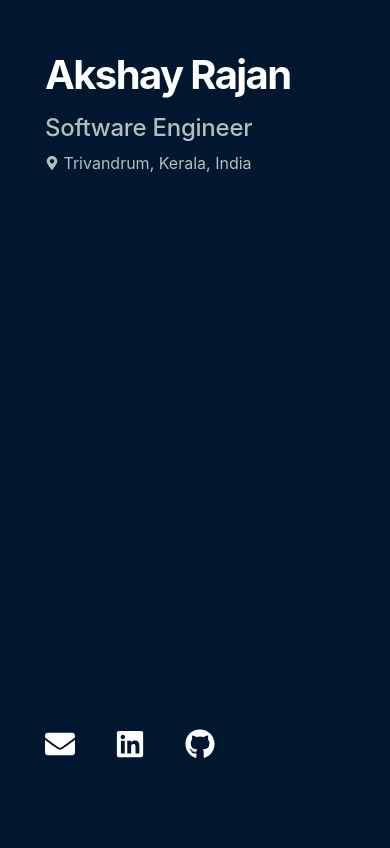
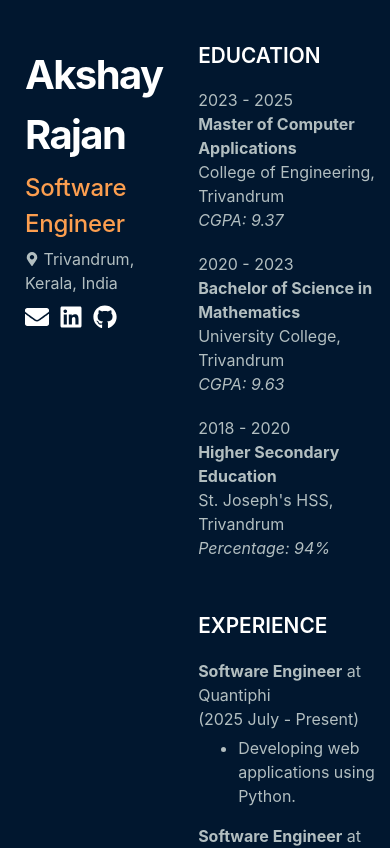
Before and after one commit to akshay-rajan/akshay-rajan.github.io, a React (Vite) app: page / in a window 390 px wide. Shown: the top 848 px of the page. Built offline with nearby package versions, Linux system fonts and the light colour scheme.

Commit message:
Fix layout

```diff
--- a/src/App.scss
+++ b/src/App.scss
@@ -27,7 +27,6 @@ body h2 {
   font-size: 1.3em;
   font-weight: 600;
   margin-top: 20px;
-  margin-bottom: 10px;
 }
 
 body h3 {
@@ -56,11 +55,16 @@ body a:hover {
   justify-content: space-between;
 }
 
+section {
+  width: 100%;
+  margin-bottom: 50px;
+}
+
 // Name and Contact
 
 .header {
-  padding: 25px;
   position: fixed;
+  margin-top: 50px;
   min-height: 80vh;
   flex: 1;
 }
@@ -82,7 +86,7 @@ body a:hover {
 
 .my-title {
   font-size: 1.6em;
-  color: $secondary-color;
+  color: $highlight-color;
   margin-top: 5px;
   margin-bottom: 0px;
   letter-spacing: -0.01em;
@@ -121,7 +125,6 @@ body a:hover {
 .contact-item svg {
   width: 30px;
   height: 30px;
-  transition: fill 0.3s ease;
 }
 
 .contact-item a {
@@ -140,6 +143,7 @@ body a:hover {
 // Resume Sections
 
 .content {
+  margin-top: 50px;
   padding: 20px;
   width: 100%;
   flex: 5;
@@ -238,13 +242,27 @@ body a:hover {
   .my-title {
     font-size: 1.5em;
   }
+
+  section {
+    margin-bottom: 30px;
+  }
+
   .header {
+    margin-top: 20px;
     position: relative;
     z-index: auto;
     min-height: auto;
+    padding: 5px;
   }
   .header-content {
+    height: auto;
     padding: 10px;
+  }
+  .content {
+    margin-top: 0;
+    padding: 10px;
+    width: 100%;
+    flex: 1;
   }
   .content-children {
     padding-left: 10px;
@@ -257,4 +275,11 @@ body a:hover {
   .education-item .left {
     width: auto;
   }
+  .contact-links {
+    justify-content: left;
+  }
+  .contact-item svg {
+    width: 24px;
+    height: 24px;
+  }
 }
```
